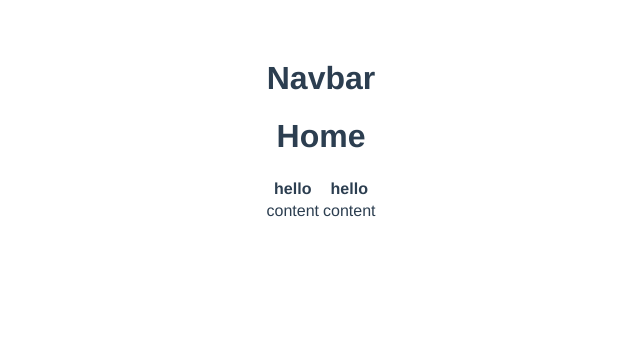
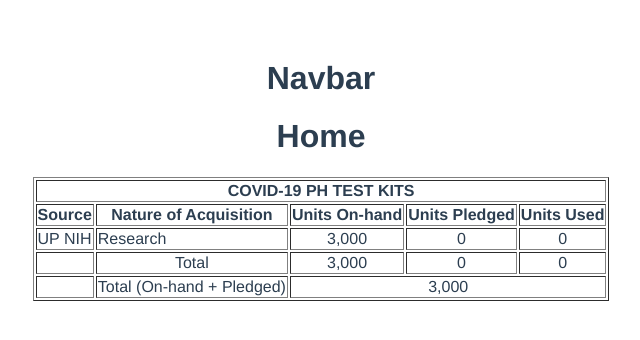
Before and after one commit to rjdeleon03/CPU-COVID-19-PH-Test-Kit-Tracker, a Vue app: page / in a window 1280 px wide. Shown: the top 340 px of the page, without its empty margins (319-959 px from the left). Built offline with nearby package versions, Linux system fonts and the light colour scheme.

Commit message:
[FEATURE][UI] Initial table layout

```diff
--- a/src/components/home/Home.vue
+++ b/src/components/home/Home.vue
@@ -2,15 +2,40 @@
   <div>
     <h1>Home</h1>
     <div align="center">
-      <table>
-        <tr>
-          <th>hello</th>
-          <th>hello</th>
-        </tr>
-        <tr>
-          <td>content</td>
-          <td>content</td>
-        </tr>
+      <table id="tbl-test-kits-id" border="1">
+        <thead>
+          <th colspan="5">COVID-19 PH TEST KITS</th>
+        </thead>
+        <tbody>
+          <tr>
+            <th>Source</th>
+            <th>Nature of Acquisition</th>
+            <th>Units On-hand</th>
+            <th>Units Pledged</th>
+            <th>Units Used</th>
+          </tr>
+          <tr>
+            <td>UP NIH</td>
+            <td>Research</td>
+            <td align="center">3,000</td>
+            <td align="center">0</td>
+            <td align="center">0</td>
+          </tr>
+        </tbody>
+        <tfoot>
+          <tr>
+            <td></td>
+            <td align="center">Total</td>
+            <td align="center">3,000</td>
+            <td align="center">0</td>
+            <td align="center">0</td>
+          </tr>
+          <tr>
+            <td></td>
+            <td align="center">Total (On-hand + Pledged)</td>
+            <td align="center" colspan="3">3,000</td>
+          </tr>
+        </tfoot>
       </table>
     </div>
   </div>
```
